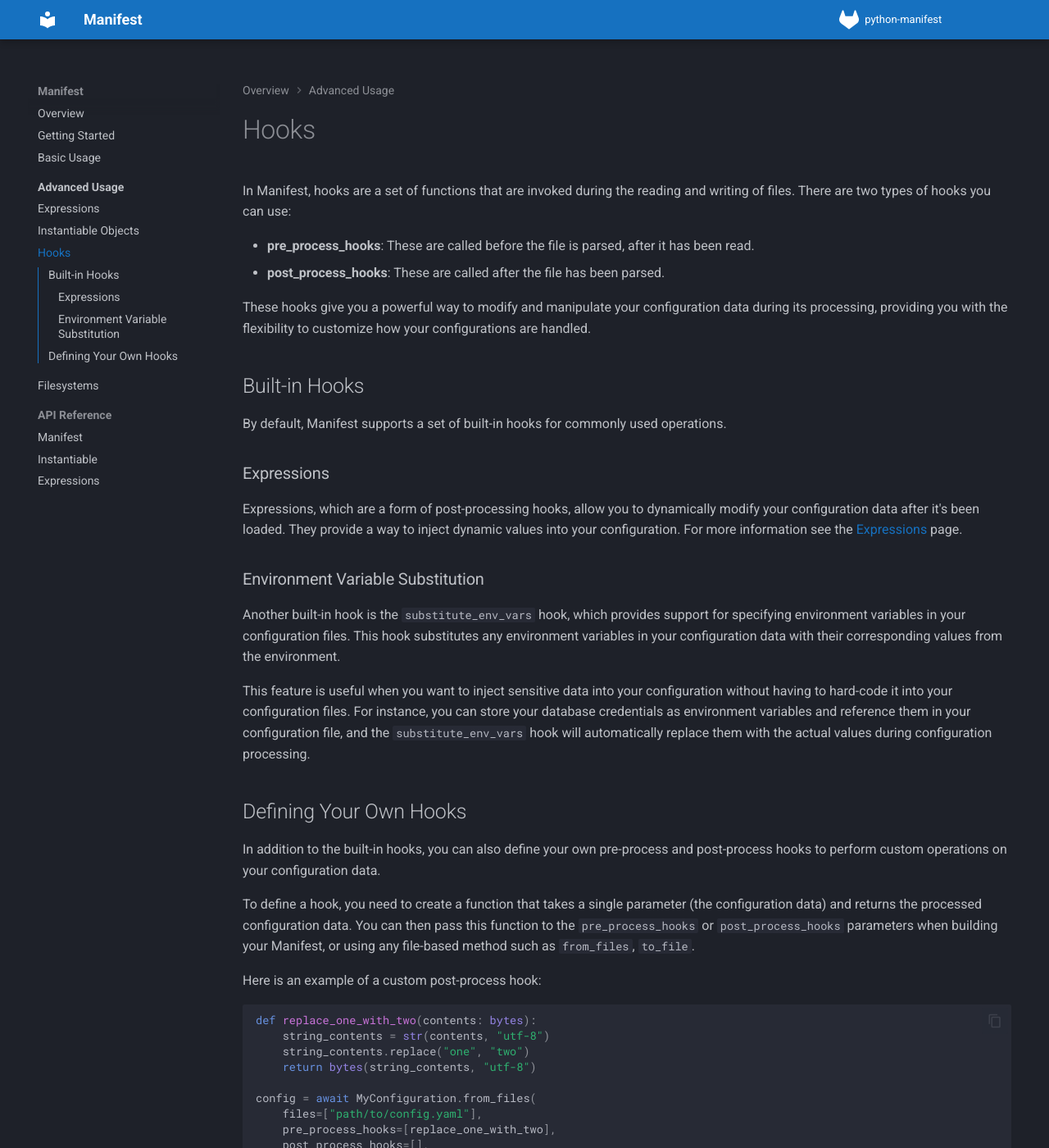
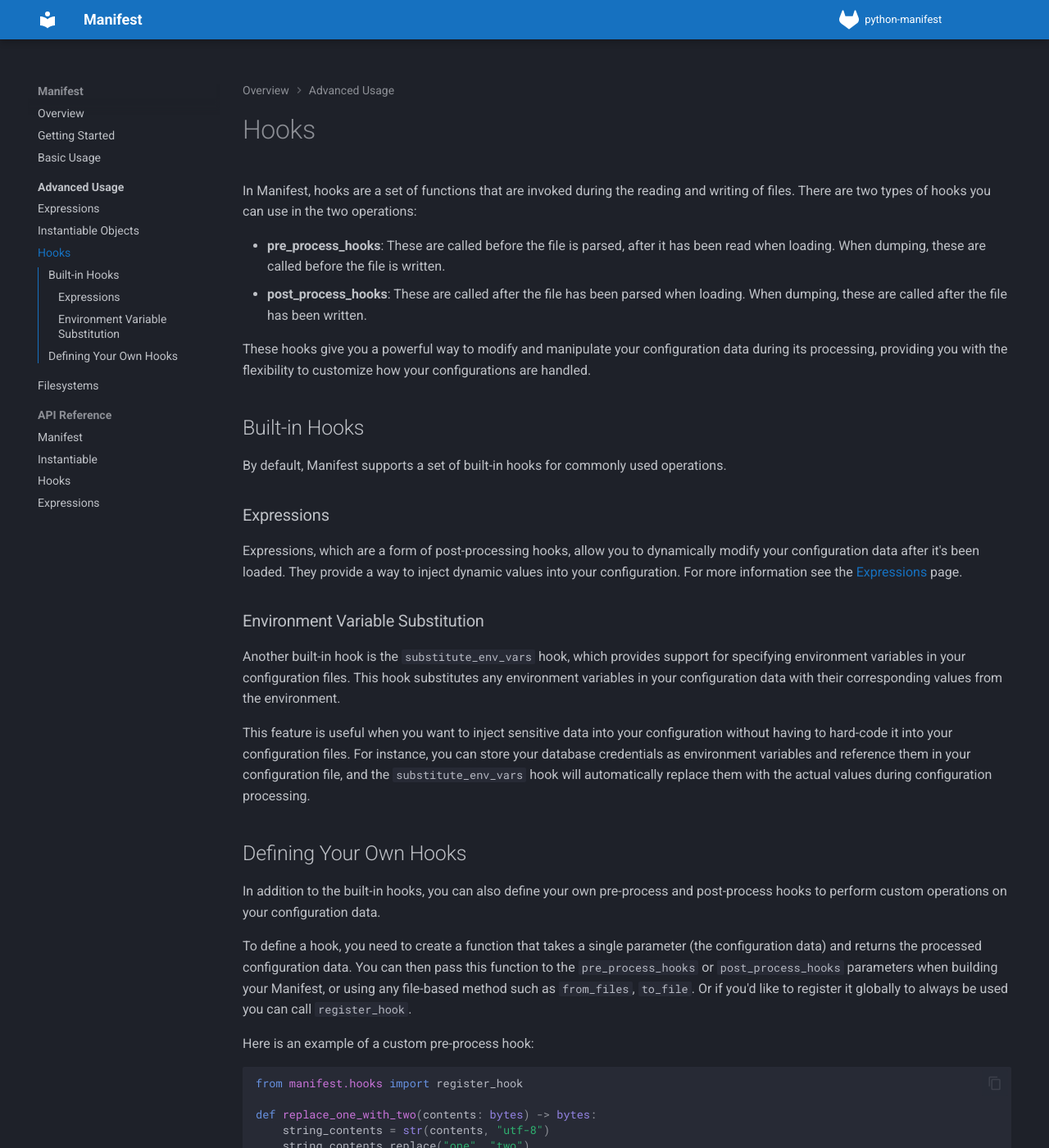
Before and after one commit to emergentmethods/python-manifest, an MkDocs documentation site: the page built from docs/advanced_usage/hooks.md, in a window 1280 px wide and 1400 px high. Shown: the whole window at 82% size. Built offline with MkDocs 1.6.1 and Material for MkDocs 9.7.7, drawn with Linux system fonts in a browser that asks for light colours; comment, search, counter and statistics services are not loaded; some of the changed text lies outside the part shown.

Commit message:
docs(hooks): Update hooks docs with new methods

````diff
--- a/docs/advanced_usage/hooks.md
+++ b/docs/advanced_usage/hooks.md
@@ -1,9 +1,9 @@
 # Hooks
 
-In Manifest, hooks are a set of functions that are invoked during the reading and writing of files. There are two types of hooks you can use:
+In Manifest, hooks are a set of functions that are invoked during the reading and writing of files. There are two types of hooks you can use in the two operations:
 
-- **pre_process_hooks**: These are called before the file is parsed, after it has been read.
-- **post_process_hooks**: These are called after the file has been parsed.
+- **pre_process_hooks**: These are called before the file is parsed, after it has been read when loading. When dumping, these are called before the file is written.
+- **post_process_hooks**: These are called after the file has been parsed when loading. When dumping, these are called after the file has been written.
 
 These hooks give you a powerful way to modify and manipulate your configuration data during its processing, providing you with the flexibility to customize how your configurations are handled.
 
@@ -24,24 +24,31 @@ This feature is useful when you want to inject sensitive data into your configur
 
 In addition to the built-in hooks, you can also define your own pre-process and post-process hooks to perform custom operations on your configuration data.
 
-To define a hook, you need to create a function that takes a single parameter (the configuration data) and returns the processed configuration data. You can then pass this function to the `pre_process_hooks` or `post_process_hooks` parameters when building your Manifest, or using any file-based method such as `from_files`, `to_file`.
+To define a hook, you need to create a function that takes a single parameter (the configuration data) and returns the processed configuration data. You can then pass this function to the `pre_process_hooks` or `post_process_hooks` parameters when building your Manifest, or using any file-based method such as `from_files`, `to_file`. Or if you'd like to register it globally to always be used you can call `register_hook`.
 
-Here is an example of a custom post-process hook:
+Here is an example of a custom pre-process hook:
 
 ```python
+from manifest.hooks import register_hook
 
-def replace_one_with_two(contents: bytes):
+def replace_one_with_two(contents: bytes) -> bytes:
     string_contents = str(contents, "utf-8")
     string_contents.replace("one", "two")
     return bytes(string_contents, "utf-8")
 
+# Pass it when you build your Manifest
 config = await MyConfiguration.from_files(
     files=["path/to/config.yaml"],
     pre_process_hooks=[replace_one_with_two],
     post_process_hooks=[],
 )
+
+# Or register it globally
+register_hook(replace_one_with_two, hook_type="pre", operation="load")
 ```
 
 In this example, the `replace_one_with_two` function will be called after the file has been read but before it is parsed by the Serializer. The function takes the file contents as bytes and returns the modified bytes, which is then passed to the Serializer for parsing. If it were a post-process hook, it would be called after the Serializer has parsed the file, and the parameter type would be a dictionary instead of bytes.
 
+When registering hooks the available hook types are `pre` and `post`, and the available operations are `load` and `dump`.
+
 Hooks provide a powerful and flexible way to control how your configuration data is processed in Manifest, enabling you to customize your configuration processing to suit your specific needs.
--- a/mkdocs.yml
+++ b/mkdocs.yml
@@ -19,6 +19,7 @@ nav:
   - API Reference:
     - Manifest: api/manifest.md
     - Instantiable: api/instantiable.md
+    - Hooks: api/hooks.md
     - Expressions: api/expressions.md
 
 extra_css:
````
Also changed, not shown: docs/api/expressions.md (+1 -1 lines), docs/api/hooks.md (added, +3 -0 lines), docs/getting_started.md (+1 -1 lines).
